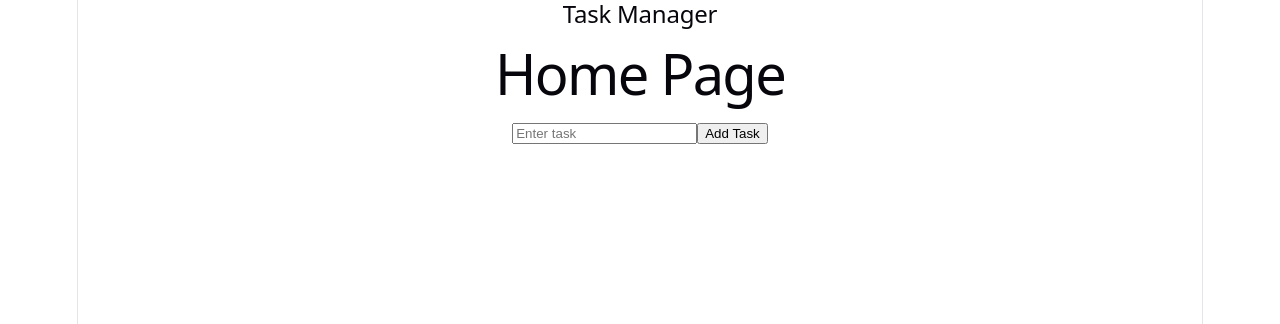
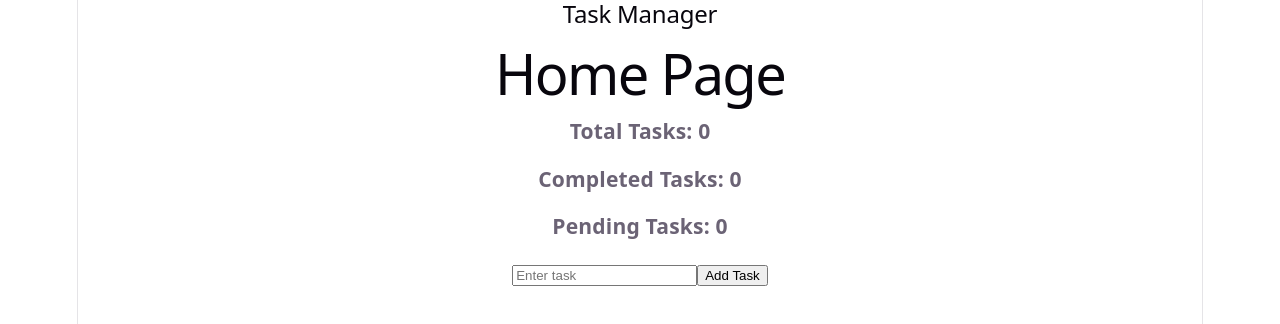
Before and after one commit to saifullahkhalid521-bit/Task-manager-app, a React (Vite) app in the folder client/: page / in a window 1280 px wide. Shown: the top 324 px of the page. Built offline with nearby package versions, Linux system fonts and the light colour scheme.

Commit message:
Add task counter feature

```diff
--- a/client/src/components/TaskForm.jsx
+++ b/client/src/components/TaskForm.jsx
@@ -10,6 +10,13 @@ function TaskForm() {
     ? JSON.parse(savedTasks)
     : [];
   });
+
+    const completedTasks = tasks.filter(
+  (item) => item.completed
+  ).length;
+
+  const pendingTasks =
+  tasks.length - completedTasks;
 
   useEffect(() => {
   localStorage.setItem(
@@ -54,6 +61,11 @@ function TaskForm() {
 
   return (
     <div>
+    <h3>Total Tasks: {tasks.length}</h3>
+
+    <h3>Completed Tasks: {completedTasks}</h3>
+
+    <h3>Pending Tasks: {pendingTasks}</h3>
       <input
         type="text"
         placeholder="Enter task"
```
